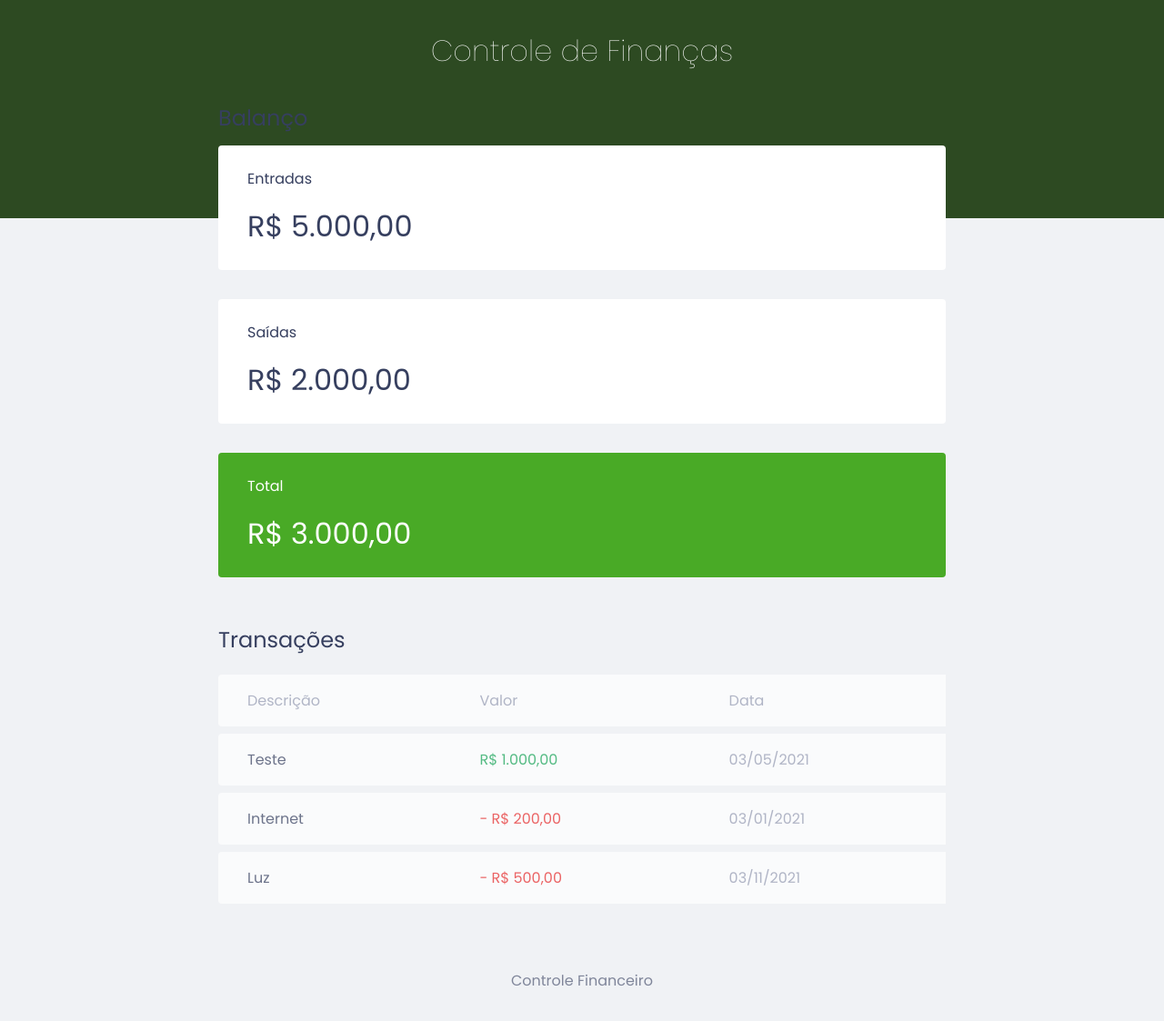
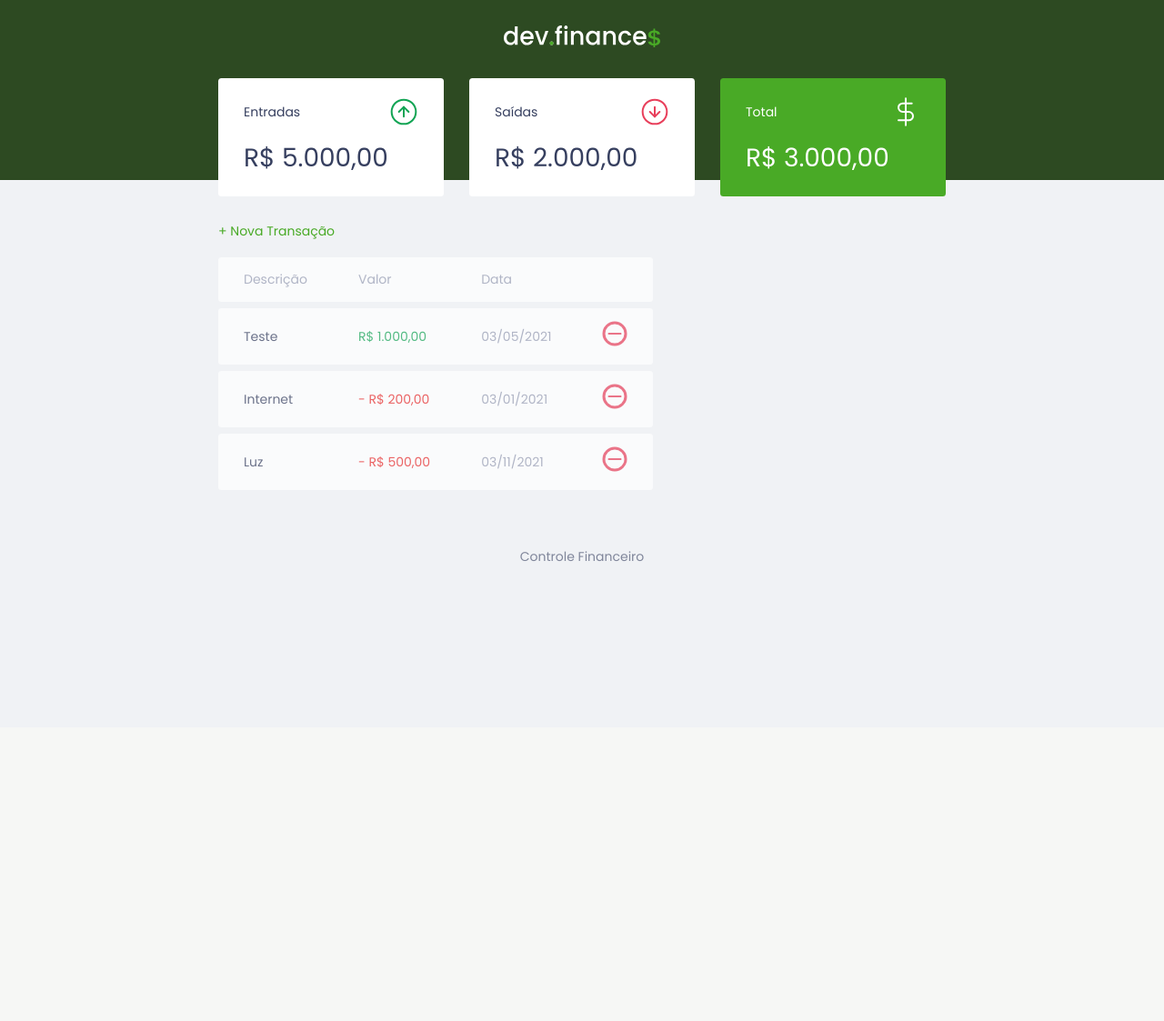
Before and after one commit to elquianel/financial-control, a PHP site: page / in a window 1280 px wide. Shown: the whole page at 91% size. After the commit the page ends 618 px from the top, so only its background shows below. Run offline with PHP 8.4, Linux system fonts and the light colour scheme.

Commit message:
responsive || imgs || links

```diff
--- a/assets/css/main.css
+++ b/assets/css/main.css
@@ -7,9 +7,24 @@
     box-sizing: border-box;
 }
 
+html{
+    font-size: 93.75%;
+}
+
 body{
     background-color: #f0f2f5;
     font-family: 'Poppins', sans-serif;
+}
+
+.sr-only{
+    position: absolute;
+    width: 1px;
+    height: 1px;
+    padding: 0;
+    margin: -1px;
+    overflow: hidden;
+    white-space: nowrap;
+    border-width: 0;
 }
 
 .container{
@@ -23,7 +38,22 @@ h2{
     color: var(--color-dark-blue);
     font-weight: normal;
 }
-    /* HEADER */
+
+/*LINKS AND BUTTONS */
+
+a{
+    text-decoration: none;
+    color: #49AA26;
+}
+a:hover{
+    color: #3dd705;
+}
+
+.button.new{
+    display: inline-block;
+    margin-bottom: .8rem;
+}
+/* HEADER */
 header{
     background-color: #2D4A22;
     padding: 2rem 0 10rem;
@@ -35,7 +65,7 @@ header{
     font-weight: 100;
 }
 
-    /* BALANCE */
+/* BALANCE */
 #balance{
     margin-top: -8rem;
 }
@@ -58,6 +88,9 @@ header{
 .card h3{
     font-weight: normal;
     font-size: 1rem;
+    display: flex;
+    align-items: center;
+    justify-content: space-between;
 }
 
 .card p{
@@ -74,14 +107,21 @@ header{
 /*TABLE*/
 
 #data-table{
+    display: block;
     width: 100%;
     border-spacing: 0 0.5rem;
     color: #969cb3;
+    overflow-x: auto;
 }
 
 table thead tr th:first-child,
 table tbody tr td:first-child{
     border-radius: 0.25rem 0 0 0.25rem;
+}
+
+table thead tr th:last-child,
+table tbody tr td:last-child{
+    border-radius: 0 0.25rem 0.25rem 0;
 }
 
 #data-table th{
@@ -124,3 +164,19 @@ footer{
     color: var(--color-dark-blue);
     opacity: 0.6;
 }
+
+
+/* RESPONSIVE */
+
+@media (min-width: 800px){
+    html{
+        font-size: 87.5%;
+    }
+
+    #balance{
+        display: grid;
+        /*grid-template-columns: 1fr 1fr 1fr;*/
+        grid-template-columns: repeat(3, 1fr);
+        gap: 2rem;
+    }
+}
--- a/index.html
+++ b/index.html
@@ -8,42 +8,57 @@
     <title>Controle Financeiro</title>
     <link rel="stylesheet" href="assets/css/main.css">
     <link rel="preconnect" href="https://fonts.gstatic.com">
-    <link href="https://fonts.googleapis.com/css2?family=Poppins:ital,wght@0,100;0,300;0,400;0,700;1,300&display=swap" rel="stylesheet">
-
+    <link href="https://fonts.googleapis.com/css2?
+    family=Poppins:ital,wght@0,100;0,300;0,400;0,700;1,300&display=swap" rel="stylesheet">
 </head>
 
 <body>
     <header>
-        <h1 id="logo">Controle de Finanças</h1>
+        <!-- <h1 id="logo">Controle de Finanças</h1> -->
+        <img src="assets/img/logo.svg" alt="Dev Finance">
     </header>
 
     <main class="container">
 
         <section id="balance">
-            <h2>Balanço</h2>
+            <h2 class="sr-only">Balanço</h2>
             <div class="card">
-                <h3>Entradas</h3>
+                <h3>
+                    <span>Entradas</span>
+                    <img src="assets/img/income.svg" alt="Imagem de entradas">
+                </h3>
                 <p>R$ 5.000,00</p>
             </div>
             <div class="card">
-                <h3>Saídas</h3>
+                <h3>
+                    <span>Saídas</span>
+                    <img src="assets/img/expense.svg" alt="Imagem de saidas">
+                </h3>
                 <p>R$ 2.000,00</p>
             </div>
             <div class="card total">
-                <h3>Total</h3>
+                <h3>
+                    <span>Total</span>
+                    <img src="assets/img/total.svg" alt="Imagem de total">
+                </h3>
                 <p>R$ 3.000,00</p>
             </div>
 
         </section>
 
         <section id="transaction">
-            <h2>Transações</h2>
+            <h2 class="sr-only">Transações</h2>
+
+            <a class="button new" href="#">
+                + Nova Transação
+            </a>
             <table id="data-table">
                 <thead>
                     <tr>
                         <th class="description">Descrição</th>
                         <th class="expense">Valor</th>
                         <th>Data</th>
+                        <th></th>
                     </tr>
                 </thead>
                 <tbody>
@@ -51,16 +66,19 @@
                         <td class="description">Teste</td>
                         <td class="income"> R$ 1.000,00</td>
                         <td class="date">03/05/2021</td>
+                        <td><img src="assets/img/minus.svg" alt="Botão de remover"></td>
                     </tr>
                     <tr>
                         <td class="description">Internet</td>
                         <td class="expense">- R$ 200,00</td>
                         <td class="date"> 03/01/2021</td>
+                        <td><img src="assets/img/minus.svg" alt="Botão de remover"></td>
                     </tr>
                     <tr>
                         <td class="description">Luz</td>
                         <td class="expense">- R$ 500,00</td>
                         <td class="date">03/11/2021</td>
+                        <td><img src="assets/img/minus.svg" alt="Botão de remover"></td>
                     </tr>
                 </tbody>
             </table>
@@ -69,6 +87,7 @@
     <footer>
         <p>Controle Financeiro</p>
     </footer>
+    <script src="assets/js/main.js"></script>
 </body>
 
 </html>
```
Also changed, not shown: assets/img/expense.svg (added), assets/img/income.svg (added), assets/img/logo.svg (added), assets/img/minus.svg (added), assets/img/plus.svg (added), assets/img/total.svg (added), assets/js/main.js (added).
